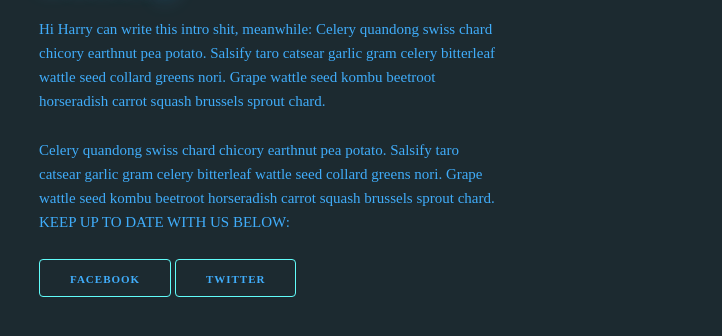
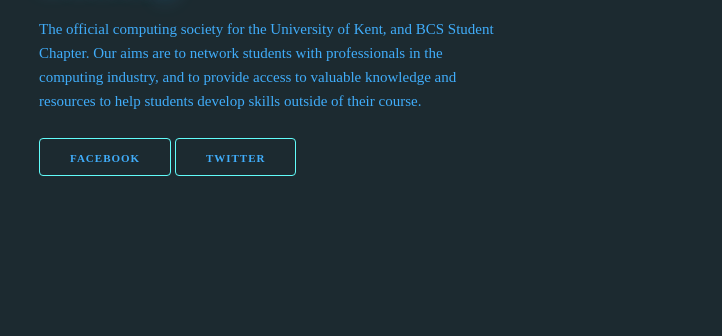
Before and after one commit to maxh213/KentComputingSocietyWebsit, a plain HTML site: page index.html in a window 1280 px wide. Shown: the part 238-574 px from the top of the page, without its empty margins (121-843 px from the left). Drawn offline with Linux system fonts and the light colour scheme; a web font is replaced by a local one.

Commit message:
updated description

```diff
--- a/index.html
+++ b/index.html
@@ -48,8 +48,8 @@
 	<div class="row">
 		<div class="one-half column" style="margin-top: 12%">
 			<h1>Kent Computing Society</h1>
-			<p>Hi Harry can write this intro shit, meanwhile: Celery quandong swiss chard chicory earthnut pea potato. Salsify taro catsear garlic gram celery bitterleaf wattle seed collard greens nori. Grape wattle seed kombu beetroot horseradish carrot squash brussels sprout chard.</p>
-			<p>Celery quandong swiss chard chicory earthnut pea potato. Salsify taro catsear garlic gram celery bitterleaf wattle seed collard greens nori. Grape wattle seed kombu beetroot horseradish carrot squash brussels sprout chard. KEEP UP TO DATE WITH US BELOW:</p>
+			<p>The official computing society for the University of Kent, and BCS Student Chapter.
+Our aims are to network students with professionals in the computing industry, and to provide access to valuable knowledge and resources to help students develop skills outside of their course.</p>
 			<a class="button" href="http://www.facebook.com/groups/kentcomputingsociety/">Facebook</a>
 			<a class="button" href="https://twitter.com/KentCompSoc">Twitter</a>
 		</div>
```
